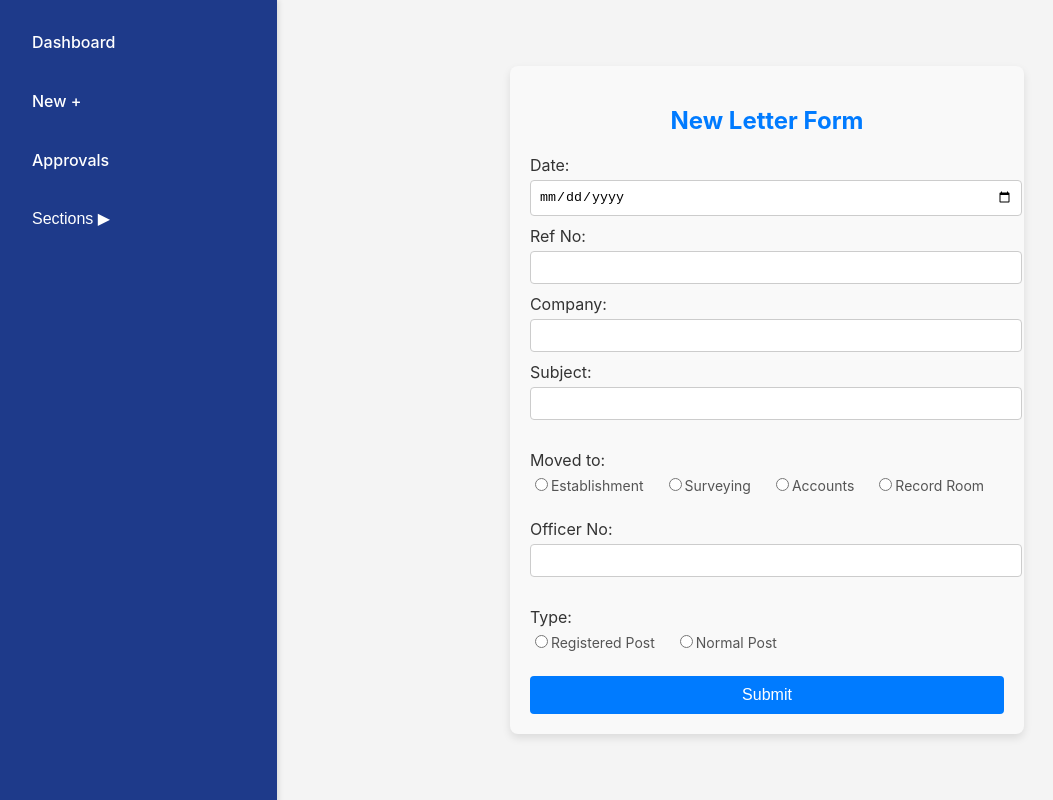
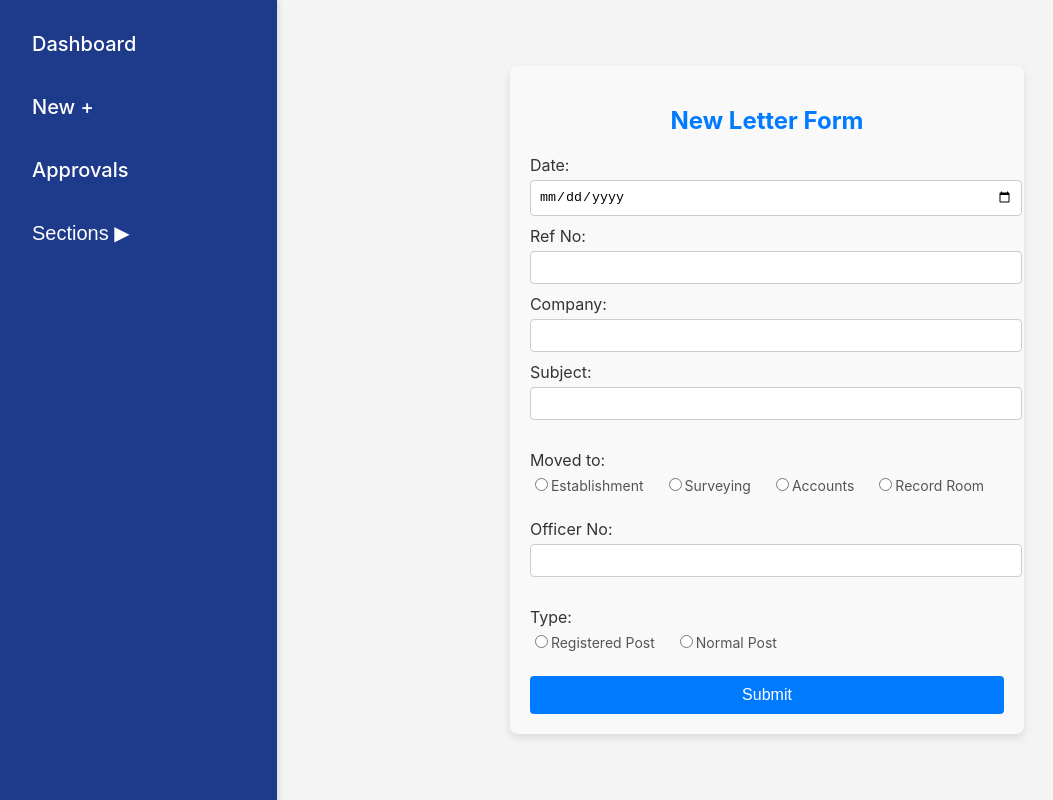
Before and after one commit to Nipuni102/DispatchDesk---Letter-Management-System, a React (Create React App) app: page /new in a window 1280 px wide. Shown: the whole page, without its empty margins (3-1056 px from the left). Built offline with nearby package versions, Linux system fonts and the light colour scheme.

Commit message:
styles updated

```diff
--- a/src/styles/App.css
+++ b/src/styles/App.css
@@ -91,7 +91,7 @@
 .sidebar button {
   text-decoration: none;
   color: white;
-  font-size: 16px;
+  font-size: 20px;
   font-weight: 500;
   display: block;
   padding: 12px 15px;
```
